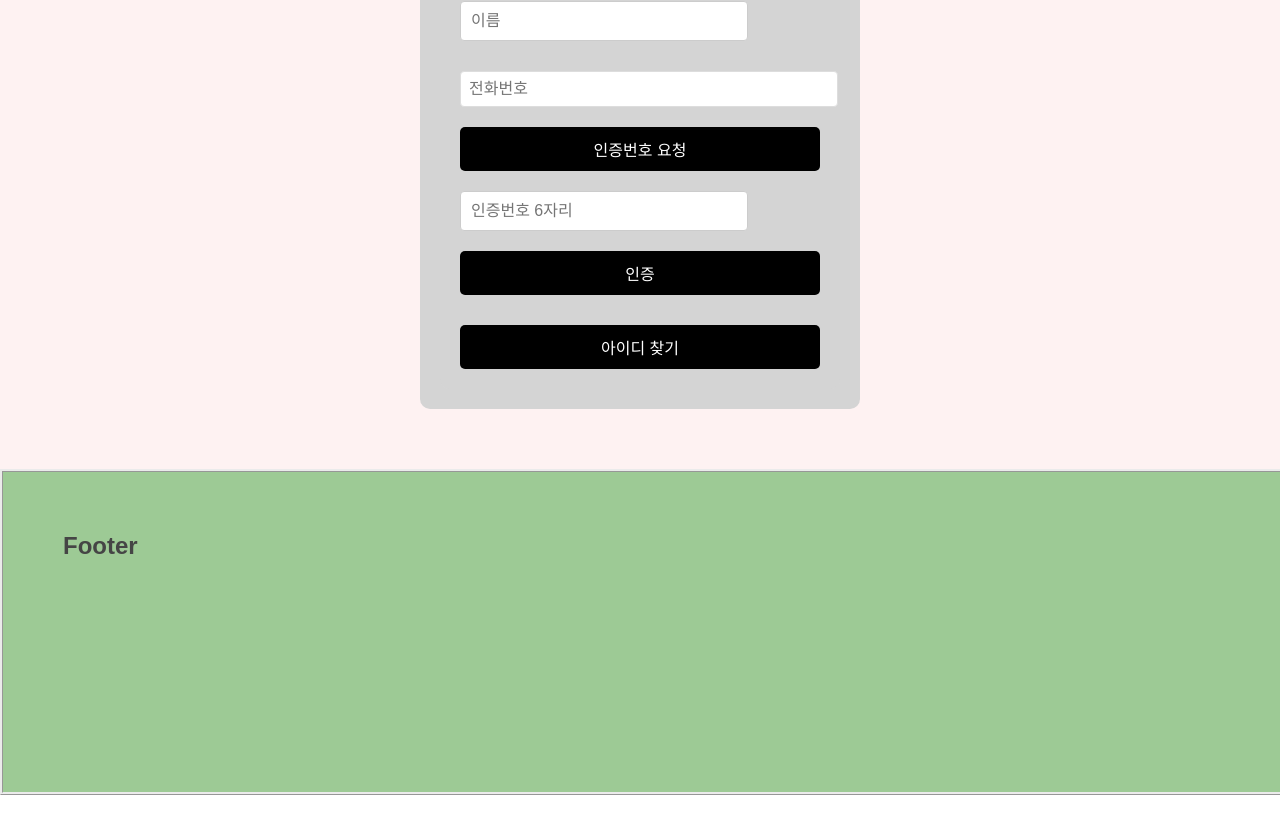
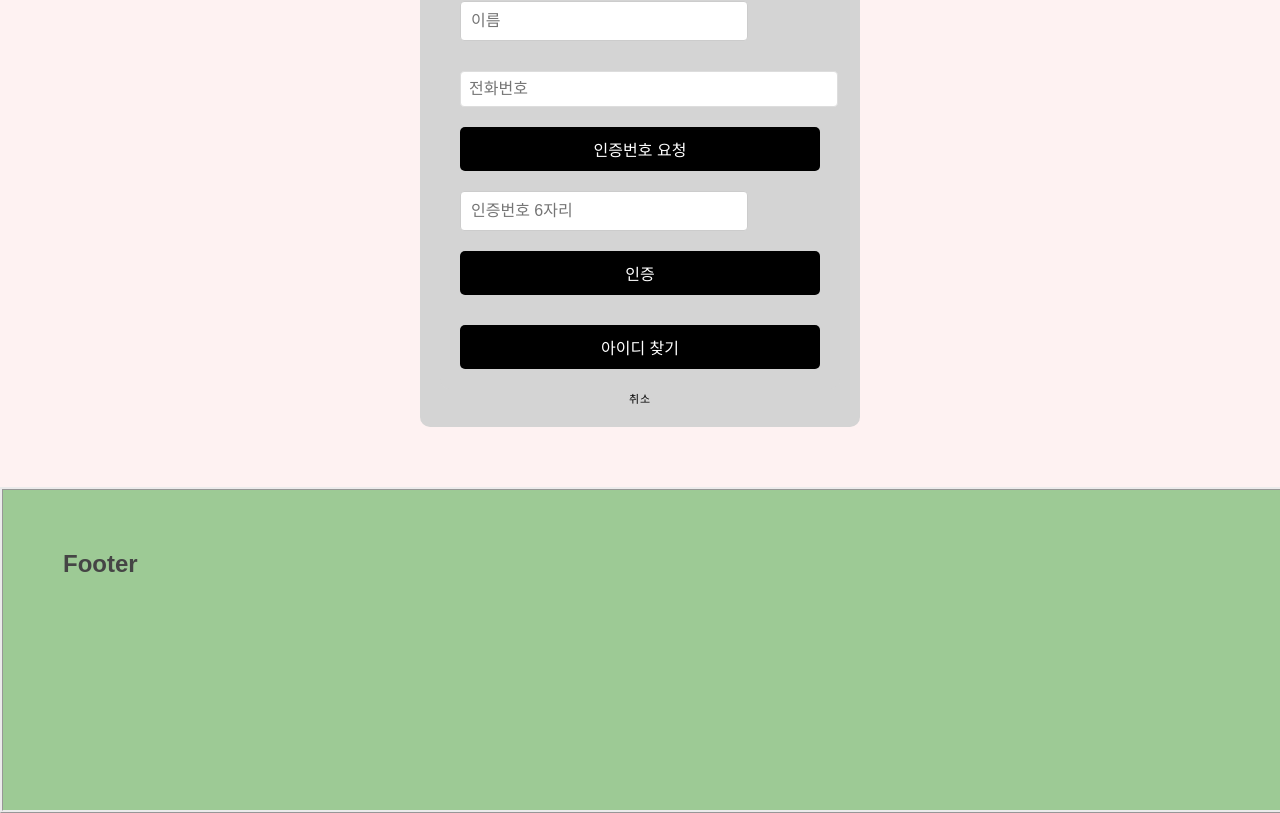
Before and after one commit to bgk614/Capstone-Design-travel-app-, a React (Create React App) app: page /findid in a window 1280 px wide. Shown: the part 511-1324 px from the top of the page. Built offline with nearby package versions, Linux system fonts and the light colour scheme; no server answers; a web font is replaced by a local one.

Commit message:
chore: Auth 페이지들에 취소 버튼 추가

```diff
--- a/src/components/Auth/Login.jsx
+++ b/src/components/Auth/Login.jsx
@@ -1,10 +1,8 @@
 import React, { useState, useContext } from 'react';
+import { useNavigate } from 'react-router-dom';
+import { AuthContext } from '../../App';
 import axiox from 'axios';
-import { useNavigate } from 'react-router-dom';
 import '../../styles/LoginStyle/Login.css';
-// import { useDispatch } from 'react-redux';
-// import { loginUser } from '../../../_actions/user_action';
-import { AuthContext } from '../../App';
 
 function Login() {
         const [Id, setId] = useState("");
--- a/src/components/Auth/Signup.jsx
+++ b/src/components/Auth/Signup.jsx
@@ -1,6 +1,6 @@
 import React, { useState } from 'react';
-import axiox from 'axios';  // Corrected typo here
 import { useNavigate } from 'react-router-dom';
+import axiox from 'axios';
 import '../../styles/LoginStyle/Signup.css';
 
 function Signup() {
--- a/src/pages/AuthPages/FindIDPage.jsx
+++ b/src/pages/AuthPages/FindIDPage.jsx
@@ -1,4 +1,5 @@
 import React from 'react';
+import { Link } from 'react-router-dom';
 import FindID from '../../components/Auth/FindID';
 
 function FindIDPage() {
@@ -6,6 +7,9 @@ function FindIDPage() {
         <div className='findid-container'>
             <div className="headtext">아이디 찾기</div><br />
             <FindID />
+            <Link className="menu-link" to='/login'>
+                취소
+            </Link>
         </div>
     )
 }
--- a/src/pages/AuthPages/FindPasswordPage.jsx
+++ b/src/pages/AuthPages/FindPasswordPage.jsx
@@ -1,4 +1,5 @@
 import React from 'react';
+import { Link } from 'react-router-dom';
 import FindPassword from '../../components/Auth/FindPassword';
 
 function FindPasswordPage() {
@@ -6,6 +7,9 @@ function FindPasswordPage() {
         <div className='findpassword-container'>
             <div className="headtext">비밀번호 찾기</div><br />
             <FindPassword />
+            <Link className="menu-link" to='/login'>
+                취소
+            </Link>
         </div>
     )
 }
--- a/src/pages/AuthPages/SignupPage.jsx
+++ b/src/pages/AuthPages/SignupPage.jsx
@@ -1,4 +1,5 @@
 import React from 'react';
+import { Link } from 'react-router-dom';
 import Signup from '../../components/Auth/Signup';
 
 function SignupPage() {
@@ -6,6 +7,9 @@ function SignupPage() {
         <div className='signup-container'>
             <div className="headtext">회원가입</div><br />
             <Signup />
+            <Link className="menu-link" to='/login'>
+                취소
+            </Link>
         </div>
     )
 }
```
